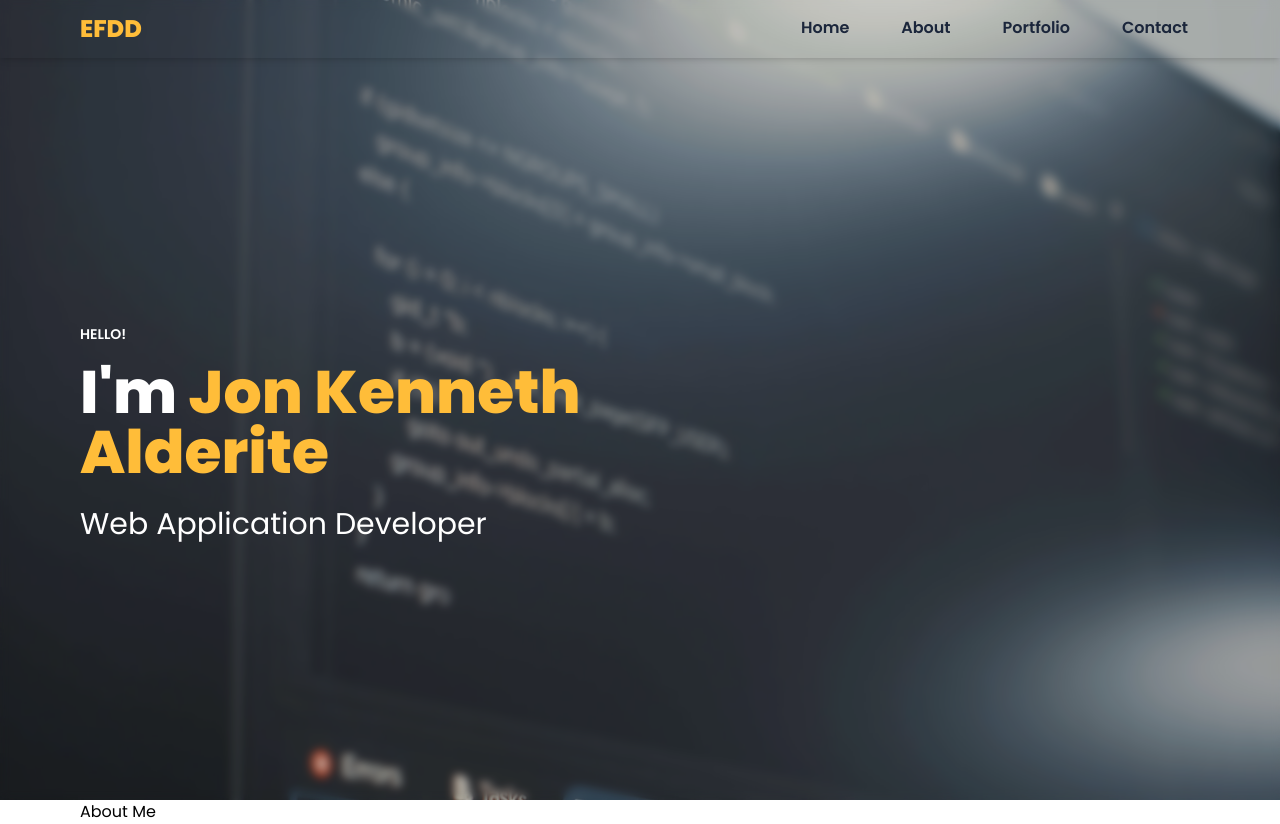
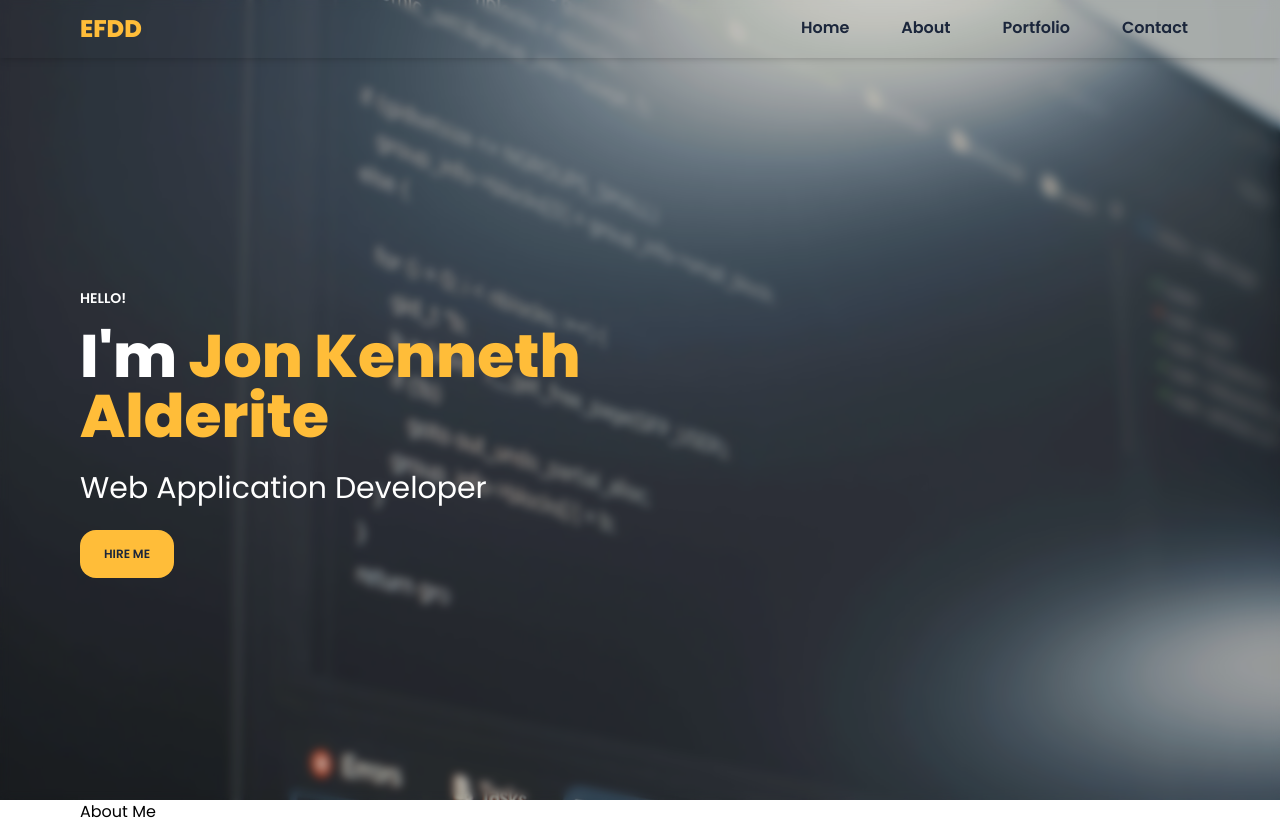
Before and after one commit to IKENN007/web-portfolio, a Next.js app: page / in a window 1280 px wide. Built offline with nearby package versions, Linux system fonts and the light colour scheme.

Commit message:
Added the hire me button

```diff
--- a/app/components/landing-components/Hero.jsx
+++ b/app/components/landing-components/Hero.jsx
@@ -10,9 +10,10 @@ const Hero = () => {
                 lg:w-2/4
                 md:w-3/4">
                     <div>
-                        <div className="">
+                        <div>
                             <span className="text-sm font-semibold uppercase">Hello!</span>
                         </div>
+
                         <div className="mb-6 mt-4">
                             <span className="font-extrabold
                             lg:text-6xl
@@ -21,9 +22,17 @@ const Hero = () => {
                             I'm<span className=" text-customYellow"> Jon Kenneth <br/> Alderite</span>
                             </span>
                         </div>
-                        <div className="">
+
+                        <div className=" mb-6">
                             <span className="font-normal text-xl
                             md:text-3xl">Web Application Developer</span>
+                        </div>
+
+                        <div>
+                            <button className='bg-customYellow uppercase text-secondaryColor
+                            px-6 py-4 rounded-2xl text-xs font-semibold'>
+                                Hire Me
+                            </button>
                         </div>
                     </div>
                 </div>
```
